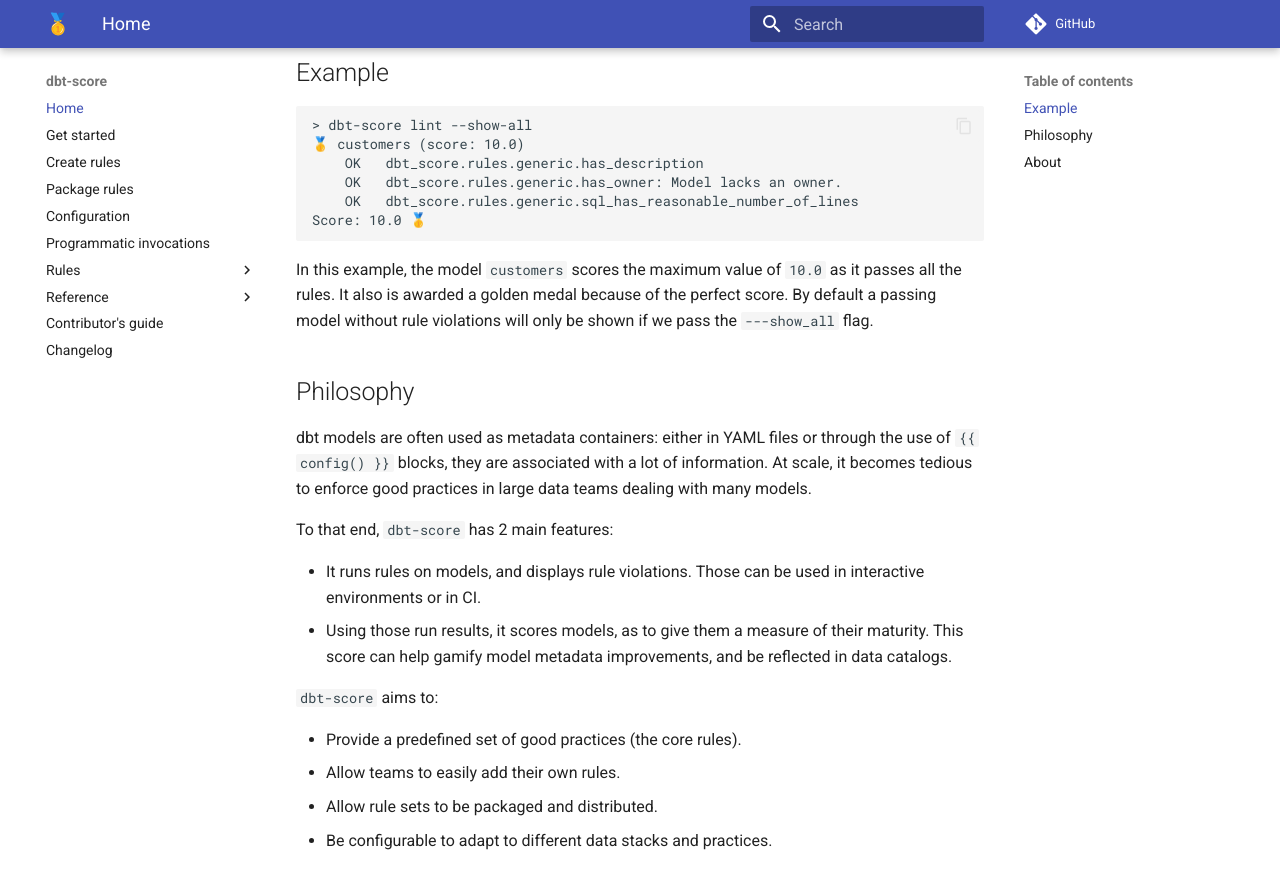
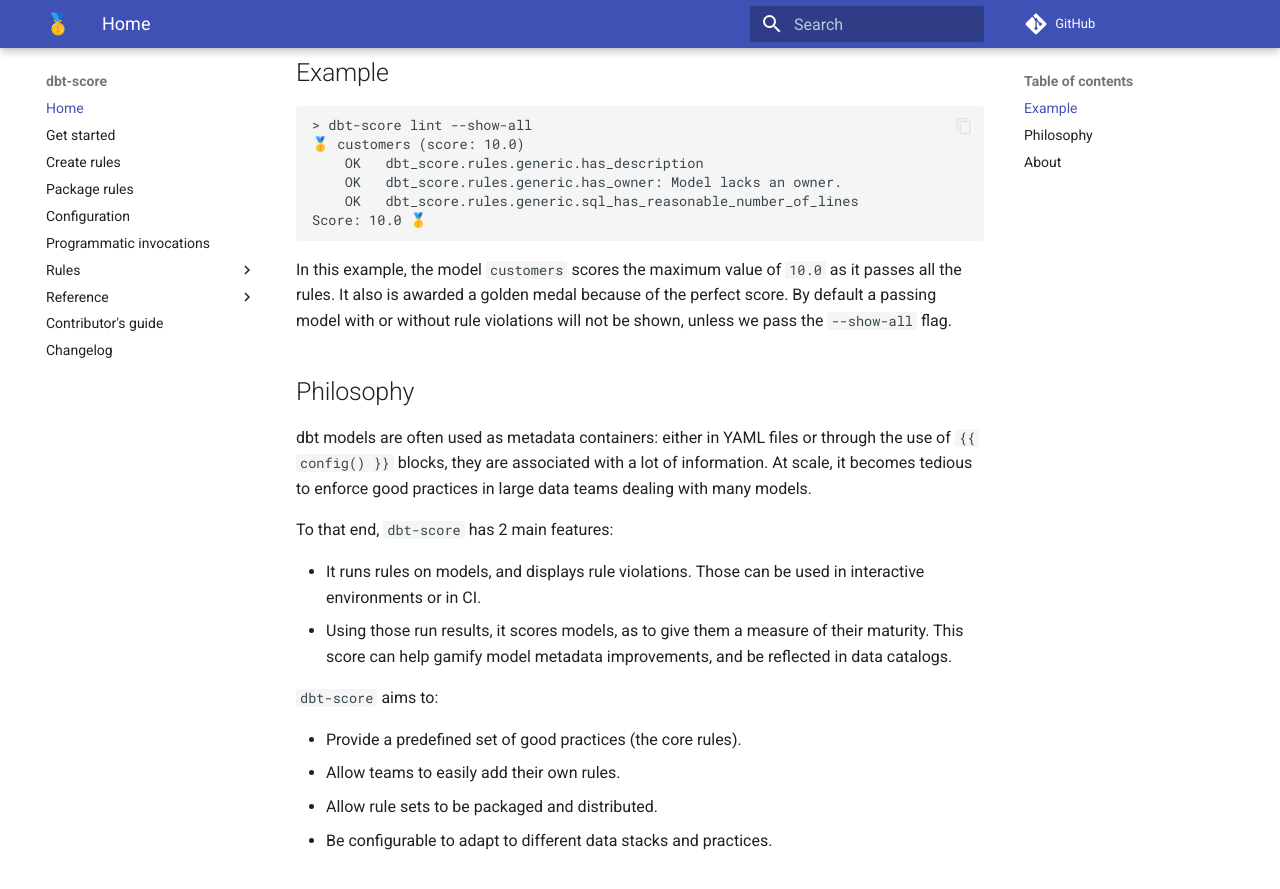
Before and after one commit to PicnicSupermarket/dbt-score, an MkDocs documentation site: the page built from docs/index.md, in a window 1280 px wide and 900 px high, scrolled down 325 px. Shown: the top 889 px of the window. Built offline with MkDocs 1.6.1 and Material for MkDocs 9.7.7, drawn with Linux system fonts in a browser that asks for light colours; comment, search, counter and statistics services are not loaded.

Commit message:
Update docs/index.md
Co-authored-by: Jochem van Dooren <jochemmathijs.vandooren@teampicnic.com>

```diff
--- a/docs/index.md
+++ b/docs/index.md
@@ -21,8 +21,8 @@
 
 In this example, the model `customers` scores the maximum value of `10.0` as it
 passes all the rules. It also is awarded a golden medal because of the perfect
-score. By default a passing model without rule violations will only be shown if
-we pass the `---show_all` flag.
+score. By default a passing model with or without rule violations will not be shown,
+unless we pass the `--show-all` flag.
 
 ## Philosophy
 
```
